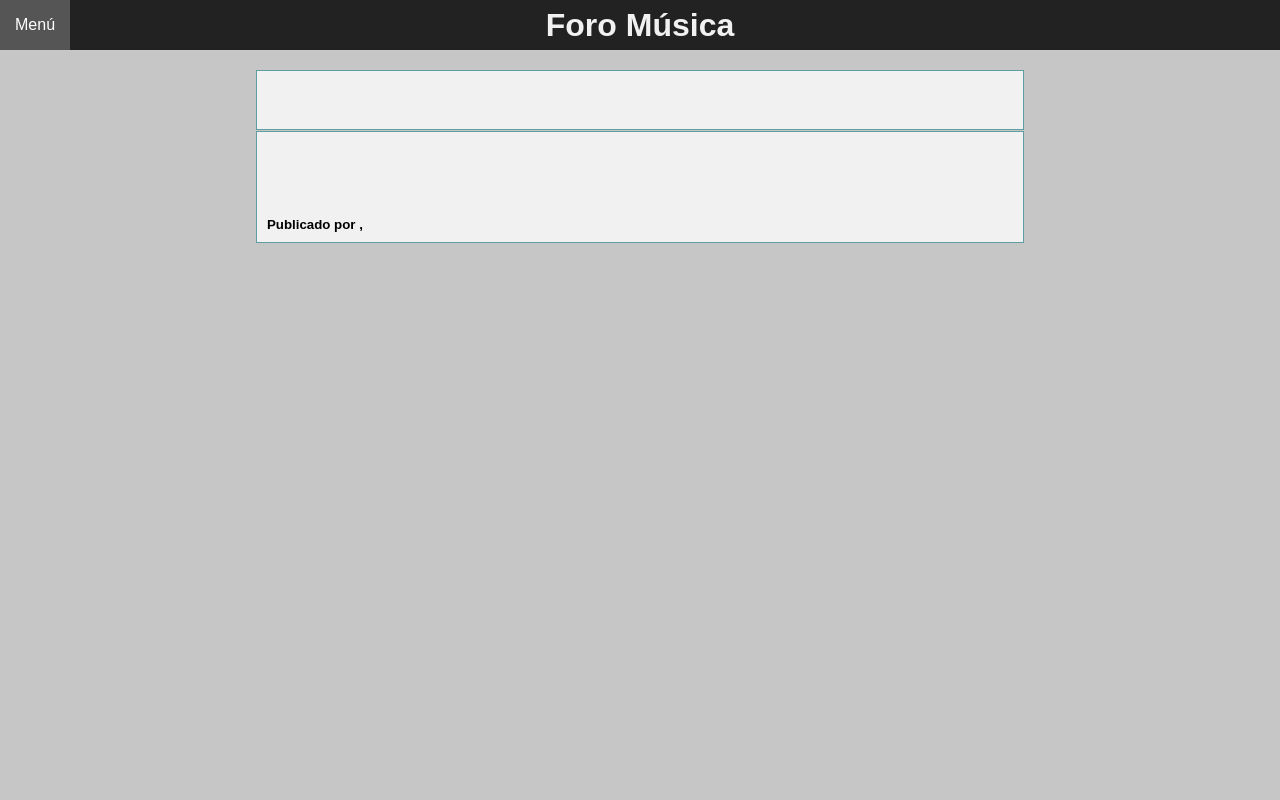
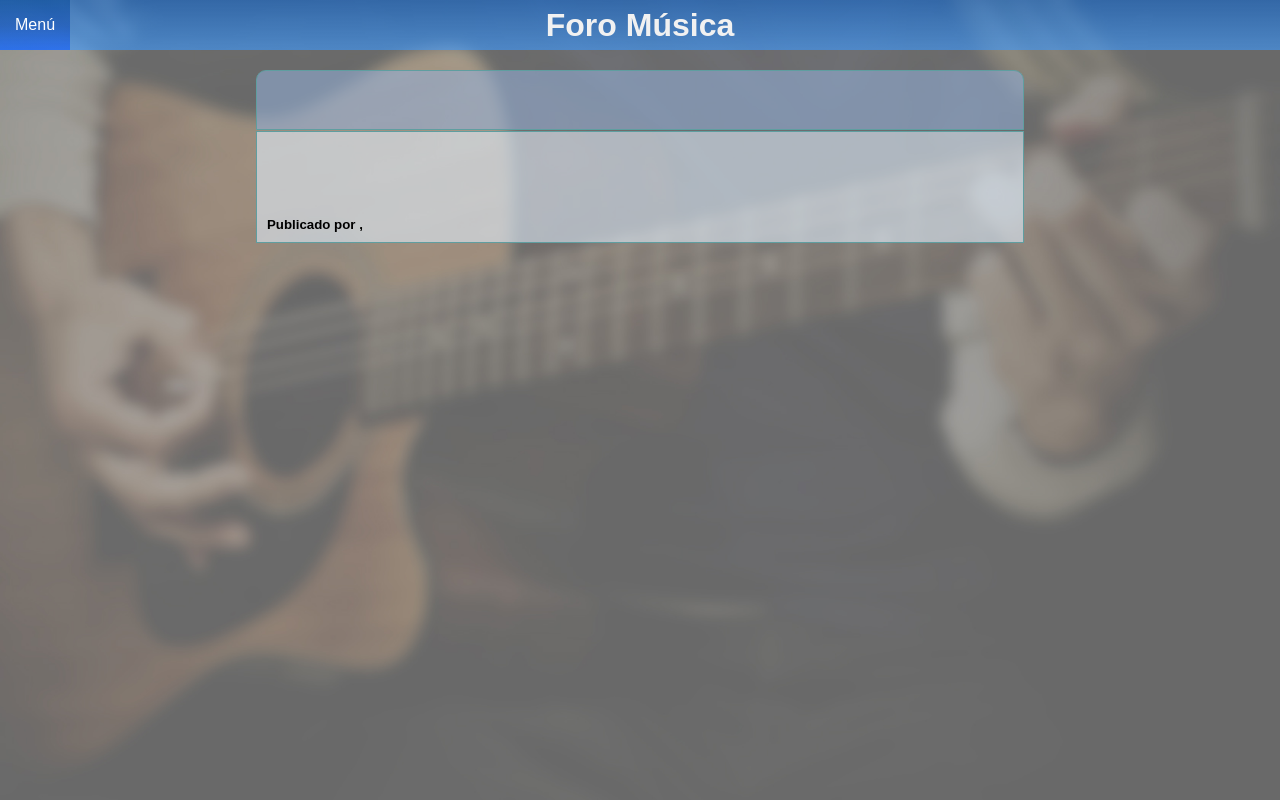
Before and after one commit to JoseteMel/aa-foromusica, a PHP site: page /vista/tema.php?pid=1 in a window 1280 px wide. Run offline with PHP 8.4, Linux system fonts and the light colour scheme; data that the repository does not hold is empty.

Commit message:
Cambios en el diseño

```diff
--- a/css/estilo.css
+++ b/css/estilo.css
@@ -7,7 +7,10 @@
 
 body {
     height: 500px;
-    background-color: #aaaa;
+    background-image: url("/img/background.jpg");
+    background-repeat: no-repeat;
+    background-size: cover;
+    background-attachment: fixed;
 }
 
 section {
@@ -59,7 +62,8 @@ nav {
     width: 100%;
     top: 0;
     height: 50px;
-    background-color: #222;
+    background: rgb(2,103,224);
+    background: linear-gradient(180deg, rgba(2,103,224,0.5186449579831933) 0%, rgba(61,153,254,0.6110819327731092) 100%);
     text-align: center;
     z-index: 50;
 }
@@ -84,7 +88,9 @@ header h1 {
 }
 
 .btn-menu:hover {
-    background: #555;
+    background: rgb(0,69,152);
+    background: linear-gradient(180deg, rgba(0,69,152,0.5186449579831933) 0%, rgba(6,69,180,0.5186449579831933) 50%,
+        rgba(0,78,255,0.5186449579831933) 100%);
 }
 
 .ul-menu {
@@ -100,8 +106,7 @@ header h1 {
     display: block;
     width: 300px;
     list-style: none;
-    background-color: #222;
-
+    background-color: rgba(0,121,255,0.5186449579831933);
 }
 
 .ul-menu > li > a {
@@ -111,17 +116,15 @@ header h1 {
     line-height: 40px;
     color: #fff;
     border-top: 1px solid #fff;
-
 }
 
 .ul-menu > li > a:hover {
-    background-color: grey;
-
+    background-color: rgba(2,80,173,0.5186449579831933);
 }
 
 #recuadro {
     margin: 10px 0;
-    background: #f1f1f1;
+    background: rgba(218, 235, 255, 0.57);
     border-radius: 5px;
     box-shadow: -1px 1px 5px 0px #555;
     padding: 20px;
@@ -133,7 +136,7 @@ header h1 {
 
 #login, #index {
     margin: 10px 0;
-    background: #f1f1f1;
+    background: rgba(218, 235, 255, 0.57);
     border-radius: 5px;
     box-shadow: -1px 1px 5px 0px #555;
     padding: 20px;
@@ -209,7 +212,7 @@ input[type=submit]:hover {
 }
 
 .error-form {
-    background-color: rgba(245, 110, 110, 1);
+    background-color: rgba(255, 0, 0, 0.34);
 }
 .warning-form{
     background-color: rgba(245, 250, 110, 1);
@@ -243,14 +246,14 @@ input[type=submit]:hover {
 .tema {
     position: relative;
     height: 100px;
-    background-color: #f1f1f1;
+    background: rgba(218, 235, 255, 0.57);
     padding: 19px 10px;
     margin: 8px 0px;
     border: solid 1px cadetblue;
 }
 
 .tema:hover {
-    background-color: lightblue;
+    background: rgba(160, 199, 255, 0.57);
 }
 
 .tema h3 {
@@ -297,10 +300,11 @@ input[type=submit].editar {
 }
 
 .titulo_tema {
-    background-color: #f1f1f1;
+    background: rgba(148, 176, 217, 0.57);
     height: 60px;
     padding: 0px 10px;
     border: solid 1px cadetblue;
+    border-radius: 10px 10px 0 0;
 }
 
 .titulo_tema h4 {
@@ -312,7 +316,7 @@ input[type=submit].editar {
 .comentario {
     position: relative;
     min-height: 100px;
-    background-color: #f1f1f1;
+    background: rgba(227, 241, 255, 0.57);
     padding: 40px 10px;
     margin: 1px 0;
     border: solid 1px cadetblue;
```
Also changed, not shown: img/background.jpg (added).
